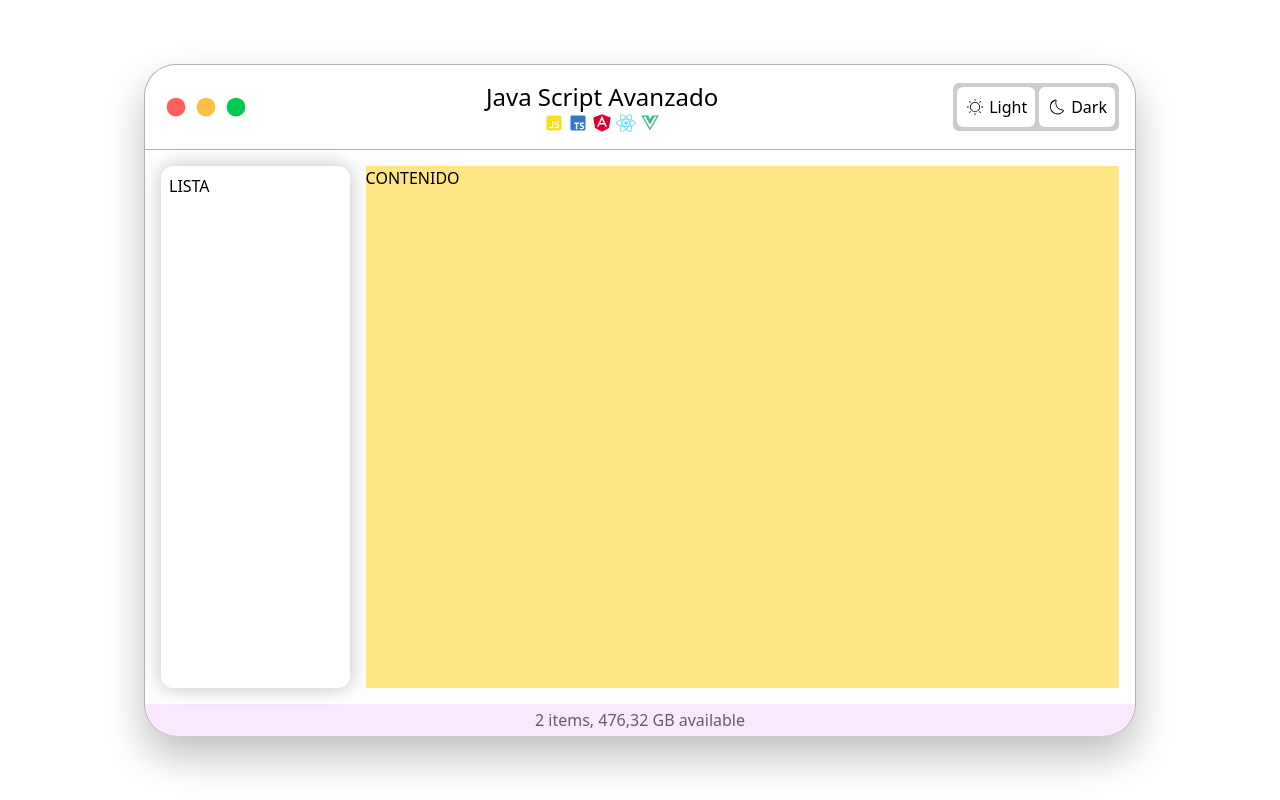
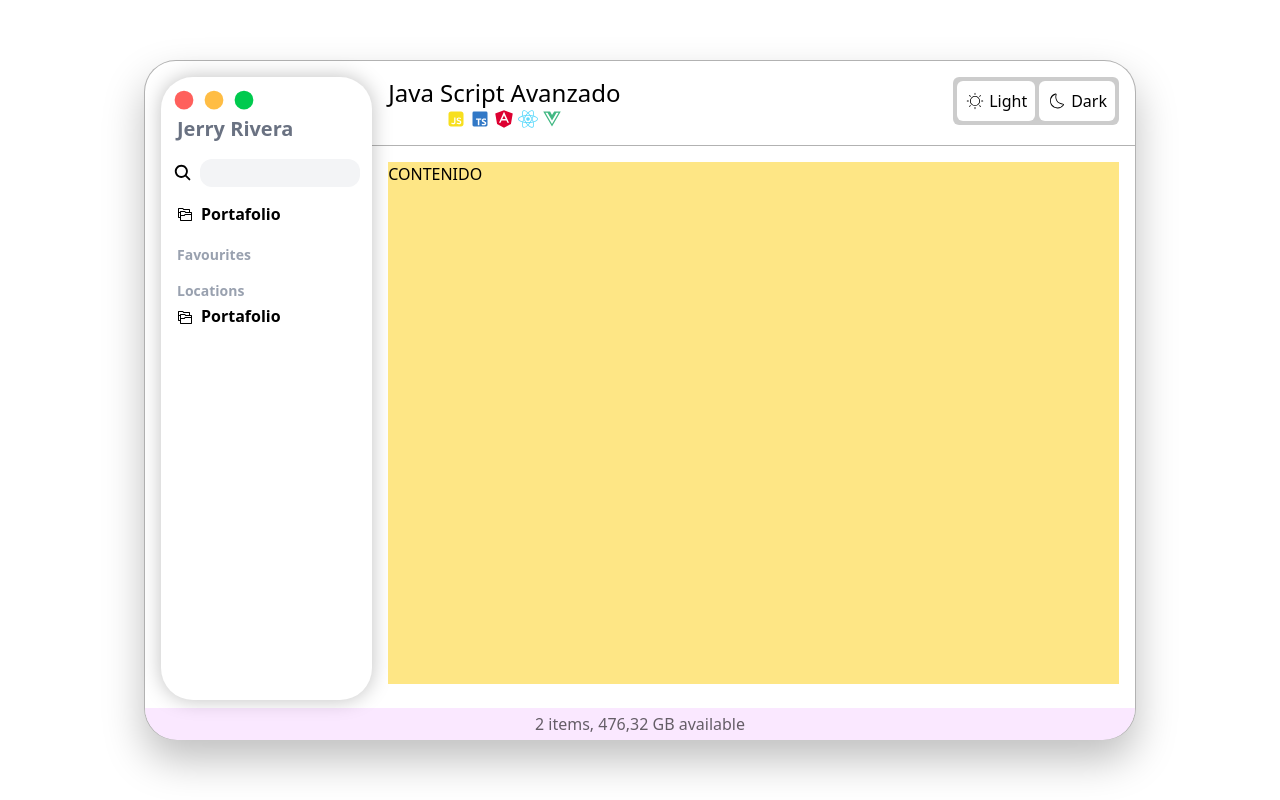
Before and after one commit to JerryRivera609/JsAvanzado, a React (Vite) app: page / in a window 1280 px wide. Built offline with nearby package versions, Linux system fonts and the light colour scheme.

Commit message:
Nuevos cambios

```diff
--- a/src/App.jsx
+++ b/src/App.jsx
@@ -4,21 +4,62 @@ import { RiJavascriptFill } from "react-icons/ri";
 import { BiLogoTypescript } from "react-icons/bi";
 import { IoLogoAngular } from "react-icons/io";
 import { FaVuejs, FaReact } from "react-icons/fa";
+import { IoSearch } from "react-icons/io5";
+import { VscFileSubmodule } from "react-icons/vsc";
 
 function App() {
 
 
   return (
     <>
-      <div className="grid grid-cols-1 px-36 py-16 ">
-        <div className="bg-white border-black/30 border-1 rounded-4xl h-[calc(100vh-8rem)] shadow-[0_20px_40px_0_rgba(0,0,0,0.25)]">
-          <header className="border-black/30 border-b-1 flex justify-between p-4 items-center">
+      <div className="flex w-screen justify-center items-center px-36 py-16 h-screen ">
+        <div className="bg-white w-full border-black/30 border-1 rounded-4xl h-[calc(100vh-7.5rem)] shadow-[0_20px_40px_0_rgba(0,0,0,0.25)]">
+
+
+          <div className="flex pl-4 pt-4 pb-2">
+
+            <div className="flex-2/10 w-full rounded-4xl shadow-[0_0px_20px_0_rgba(0,0,0,0.25)] p-2">
               <div className="flex text-3xl">
                 <BsFillRecordFill className="text-[#FF605C]" />
                 <BsFillRecordFill className="text-[#FFBD44]" />
                 <BsFillRecordFill className="text-[#00CA4E]" />
               </div>
-            <div>
+              <div className=" text-xl">
+                <h2 className="pl-2 font-semibold text-gray-500">Jerry Rivera</h2>
+                <ul className=" pt-3 text-[1.2rem] flex flex-col gap-2">
+                  <li className="flex items-center gap-2 p-1">
+                    <IoSearch />
+                    <input type="text" className="rounded-xl w-40 bg-gray-100 py-1 px-3 text-sm" />
+                  </li>
+                  <li>
+                    <a href="https://portafolio-jet-kappa.vercel.app/"
+                      target="_black"
+                      className="flex items-center text-[1rem] font-semibold p-1 gap-2 transition-all duration-700 hover:bg-blue-50 hover:cursor-pointer rounded-xl pl-2"
+                    >
+                      <VscFileSubmodule />
+                      Portafolio
+                    </a>
+                  </li>
+                </ul>
+                <h3 className="pl-2 text-sm pt-4 font-semibold text-gray-400">Favourites</h3>
+                <h3 className="pl-2 text-sm pt-4 font-semibold text-gray-400">Locations</h3>
+                <ul>
+                  <li>
+                    <a href="https://portafolio-jet-kappa.vercel.app/"
+                      target="_black"
+                      className="flex items-center text-[1rem] font-semibold p-1 gap-2 transition-all duration-700 hover:bg-blue-50 hover:cursor-pointer rounded-xl pl-2"
+                    >
+                      <VscFileSubmodule />
+                      Portafolio
+                    </a>
+                  </li>
+                </ul>
+              </div>
+            </div>
+
+            <div className=" flex-8/10 justify-between items-center">
+              <header className="flex justify-between border-b-1 border-black/30 px-4">
+                <div className="pb-4" >
                   <h1 className="text-2xl">Java Script Avanzado</h1>
                   <div className="flex justify-center text-xl gap-1">
                     <RiJavascriptFill className="text-[#F7DF1E] transition-all duration-500 hover:scale-155" />
@@ -43,13 +84,11 @@ function App() {
               </header>
 
               <div className="flex h-[calc(100vh-15.4rem)] p-4 gap-4 ">
-            {/*LISTA LATERAL*/}
-            <div className="flex-2/10 w-full rounded-xl shadow-[0_0px_20px_0_rgba(0,0,0,0.25)] p-2">
-            <h2>LISTA</h2>
-            </div>
                 {/*CONTENIDO*/}
                 <div className="flex-8/10 bg-amber-200 ">
                   <h2>CONTENIDO</h2>
+                </div>
+              </div>
             </div>
           </div>
 
@@ -60,7 +99,6 @@ function App() {
           </footer>
 
         </div>
-
       </div>
 
     </>
```
Lines whose indentation alone changed are shown as unchanged.
